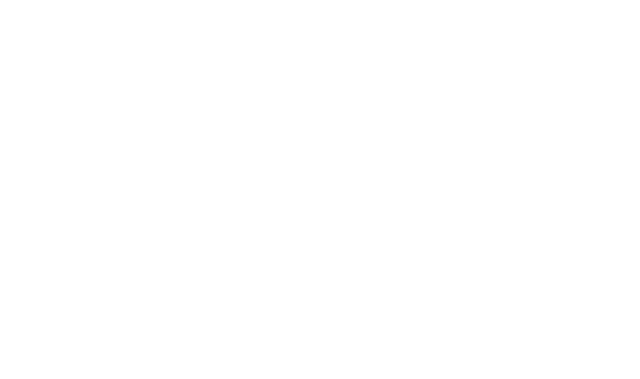
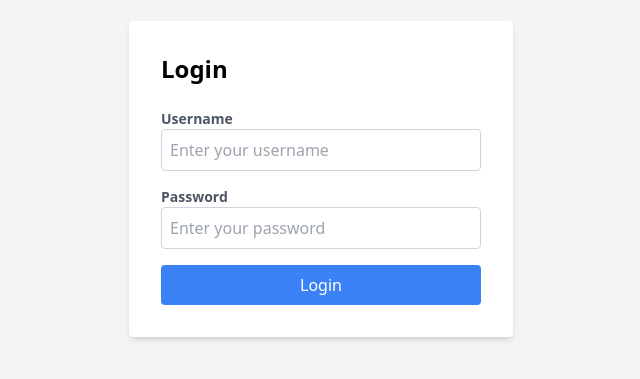
Before and after one commit to yihe2/ECE-493-Capstone-, a React (Create React App) app in the folder front-end/health-yeah/: page /login in a window 1280 px wide. Before the commit this address had no page. Shown: the part 221-600 px from the top of the page, without its empty margins (319-959 px from the left). Built offline with nearby package versions, Linux system fonts and the light colour scheme; the HTML template or start-up script is replaced by a standard one.

Commit message:
login page MVP complete

```diff
--- a/front-end/health-yeah/src/App.js
+++ b/front-end/health-yeah/src/App.js
@@ -1,5 +1,5 @@
 import './App.css';
-import LoginPage from "./pages/Login"
+import Login from './pages/Login';
 
 import React from 'react';
 
@@ -20,7 +20,7 @@
       <Routes>
         {/* does not work */}
         <Route path="/" element={<div className='items-center p-32 bg-black'>penis balls butt</div>}/>
-        {/* <Route path="/login" element={<h1 className="text-3xl font-bold underline">Hello world!</h1>} /> */}
+        <Route path="/login" element={<Login></Login>} />
       </Routes>
     </BrowserRouter>
   );
--- a/front-end/health-yeah/src/pages/Login.js
+++ b/front-end/health-yeah/src/pages/Login.js
@@ -1,58 +1,55 @@
+// Login.js
+
 import React, { useState } from 'react';
-// import 'antd/dist/antd.css'; // Import Ant Design styles
-// import "antd/dist/reset.css"
 
-const LoginPage = () => {
-  const [loading, setLoading] = useState(false);
+const Login = () => {
+  const [username, setUsername] = useState('');
+  const [password, setPassword] = useState('');
 
-  const onFinish = (values) => {
-    // Placeholder for login logic
-    setLoading(true);
-    // Simulate API call (replace this with your actual login logic)
-    setTimeout(() => {
-      console.log('Received values:', values);
-      setLoading(false);
-    }, 1000);
+  const handleLogin = () => {
+    // Add your login logic here
+    console.log('Logging in with:', { username, password });
   };
 
   return (
-    <div></div>
-    // <div style={{ display: 'flex', justifyContent: 'center', alignItems: 'center', height: '100vh'}}>
-    //   <Form
-    //     name="login-form"
-    //     labelCol={{ span: 8 }}
-    //     wrapperCol={{ span: 16 }}
-    //     onFinish={onFinish}
-    //     initialValues={{ remember: true }}
-    //   >
-    //     <Form.Item
-    //       label="Username"
-    //       name="username"
-    //       rules={[{ required: true, message: 'Please input your username!' }]}
-    //     >
-    //       <Input />
-    //     </Form.Item>
-
-    //     <Form.Item
-    //       label="Password"
-    //       name="password"
-    //       rules={[{ required: true, message: 'Please input your password!' }]}
-    //     >
-    //       <Input.Password />
-    //     </Form.Item>
-
-    //     <Form.Item name="remember" valuePropName="checked" wrapperCol={{ offset: 8, span: 16 }}>
-    //       <Checkbox>Remember me</Checkbox>
-    //     </Form.Item>
-
-    //     <Form.Item wrapperCol={{ offset: 8, span: 16 }}>
-    //       <Button type="primary" htmlType="submit" loading={loading}>
-    //         Log in
-    //       </Button>
-    //     </Form.Item>
-    //   </Form>
-    // </div>
+    <div className="min-h-screen flex items-center justify-center bg-gray-100">
+      <div className="bg-white p-8 rounded shadow-md w-96">
+        <h2 className="text-2xl font-bold mb-6">Login</h2>
+        <div className="mb-4">
+          <label htmlFor="username" className="text-sm font-semibold text-gray-600 block">
+            Username
+          </label>
+          <input
+            type="text"
+            id="username"
+            className="w-full p-2 border border-gray-300 rounded"
+            placeholder="Enter your username"
+            value={username}
+            onChange={(e) => setUsername(e.target.value)}
+          />
+        </div>
+        <div className="mb-4">
+          <label htmlFor="password" className="text-sm font-semibold text-gray-600 block">
+            Password
+          </label>
+          <input
+            type="password"
+            id="password"
+            className="w-full p-2 border border-gray-300 rounded"
+            placeholder="Enter your password"
+            value={password}
+            onChange={(e) => setPassword(e.target.value)}
+          />
+        </div>
+        <button
+          className="bg-blue-500 text-white p-2 rounded w-full"
+          onClick={handleLogin}
+        >
+          Login
+        </button>
+      </div>
+    </div>
   );
 };
 
-export default LoginPage;
+export default Login;
```
